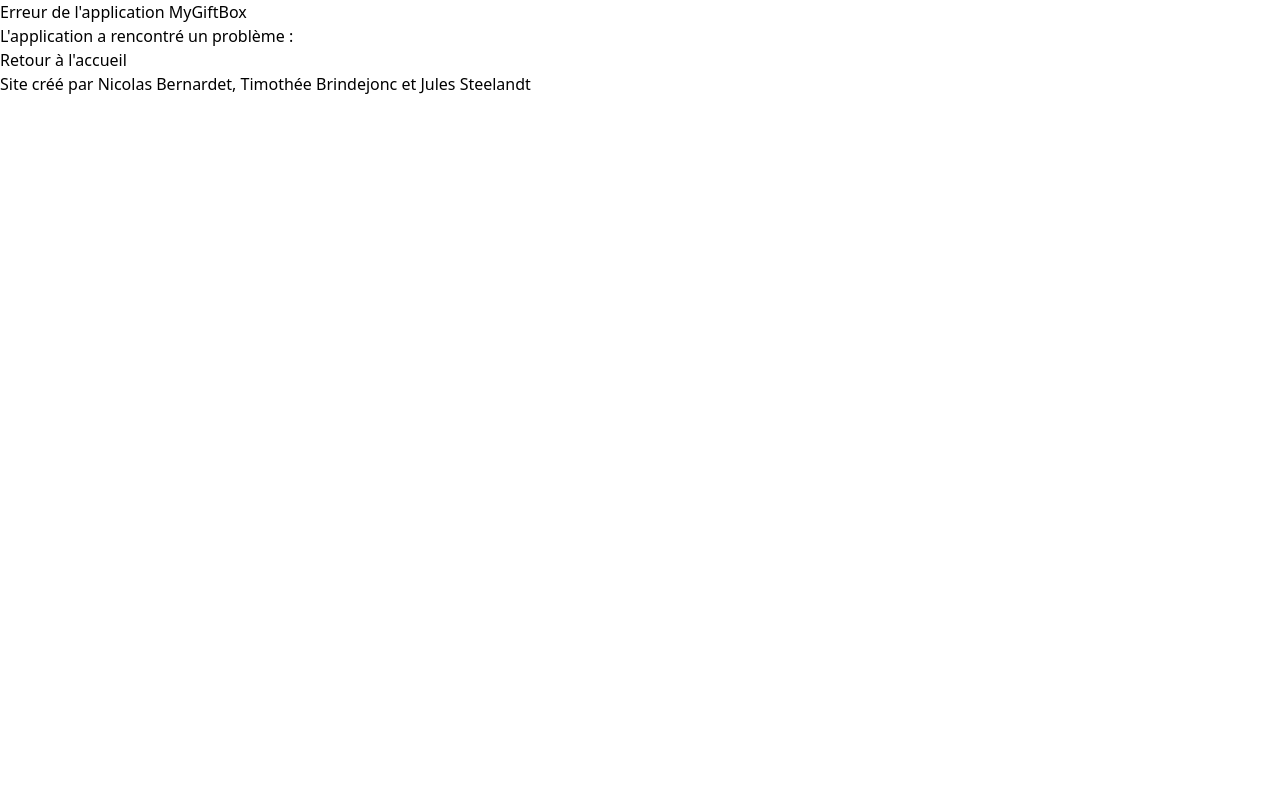
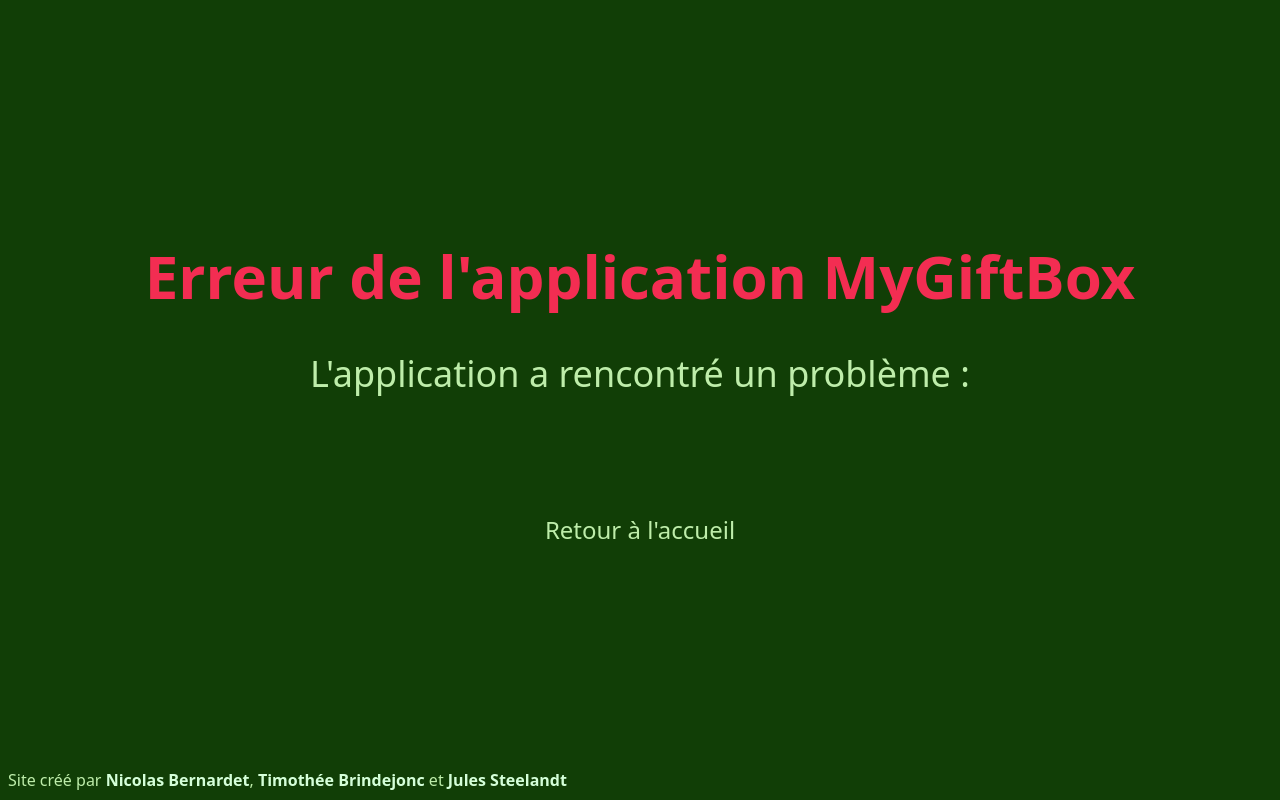
Before and after one commit to Timeuh/MyGiftBox, a PHP site: template appli/src/templates/exception.twig in a window 1280 px wide. Run offline with PHP 8.4, Linux system fonts and the light colour scheme; the template is opened without the code that fills it, so the values that code supplies are empty; some libraries are stand-ins or nearby versions.

Commit message:
style: restyle la page d'erreur

```diff
--- a/appli/public/style/output.css
+++ b/appli/public/style/output.css
@@ -595,6 +595,34 @@ video {
   height: 100vh;
 }
 
+.h-full {
+  height: 100%;
+}
+
+.h-1\/2 {
+  height: 50%;
+}
+
+.h-1\/4 {
+  height: 25%;
+}
+
+.h-8 {
+  height: 2rem;
+}
+
+.h-12 {
+  height: 3rem;
+}
+
+.h-6 {
+  height: 1.5rem;
+}
+
+.h-2 {
+  height: 0.5rem;
+}
+
 .w-full {
   width: 100%;
 }
@@ -605,6 +633,20 @@ video {
 
 .items-center {
   align-items: center;
+}
+
+.justify-center {
+  justify-content: center;
+}
+
+.justify-between {
+  justify-content: space-between;
+}
+
+.space-y-12 > :not([hidden]) ~ :not([hidden]) {
+  --tw-space-y-reverse: 0;
+  margin-top: calc(3rem * calc(1 - var(--tw-space-y-reverse)));
+  margin-bottom: calc(3rem * var(--tw-space-y-reverse));
 }
 
 .bg-dark-tea {
@@ -621,8 +663,37 @@ video {
   padding-top: 0.5rem;
 }
 
+.pt-0 {
+  padding-top: 0px;
+}
+
+.text-6xl {
+  font-size: 3.75rem;
+  line-height: 1;
+}
+
+.text-4xl {
+  font-size: 2.25rem;
+  line-height: 2.5rem;
+}
+
+.text-3xl {
+  font-size: 1.875rem;
+  line-height: 2.25rem;
+}
+
+.text-2xl {
+  font-size: 1.5rem;
+  line-height: 2rem;
+}
+
 .font-bold {
   font-weight: 700;
+}
+
+.text-error {
+  --tw-text-opacity: 1;
+  color: rgb(243 45 82 / var(--tw-text-opacity));
 }
 
 .text-green-tea {
--- a/appli/src/templates/exception.twig
+++ b/appli/src/templates/exception.twig
@@ -2,18 +2,23 @@
 <head>
     <title>GiftBox : Erreur</title>
     <link rel="stylesheet" href="{{ base_path() }}/style/output.css">
+    <link rel="icon" href="{{ base_path() }}/icon/icon.png">
 </head>
-<body>
+<body class="h-screen w-full flex flex-col justify-center items-center bg-dark-tea text-green-tea space-y-12">
 <header>
-    <h1>Erreur de l'application MyGiftBox</h1>
+    <h1 class="text-6xl font-bold text-error">Erreur de l'application MyGiftBox</h1>
 </header>
-<main>
-    <h1>L'application a rencontré un problème :</h1>
-    <p>{{ error }}</p>
-    <a href="{{ url_for('homePage') }}">Retour à l'accueil</a>
+<main class="flex flex-col h-1/4 w-full justify-between items-center">
+    <h1 class="text-4xl">L'application a rencontré un problème :</h1>
+    <p class="text-error text-3xl">{{ error }}</p>
+    <a href="{{ url_for('homePage') }}" class="text-2xl nav-link h-10 pt-0">Retour à l'accueil</a>
 </main>
-<footer>
-    <h3>Site créé par Nicolas Bernardet, Timothée Brindejonc et Jules Steelandt</h3>
+<footer class="w-full h-10 bg-dark-tea absolute bottom-0">
+    <h3 class="text-green-tea pt-2 ps-2">Site créé par
+        <span class="font-bold text-tea-green">Nicolas Bernardet</span>,
+        <span class="font-bold text-tea-green">Timothée Brindejonc</span> et
+        <span class="font-bold text-tea-green">Jules Steelandt</span>
+    </h3>
 </footer>
 </body>
 </html>
```
